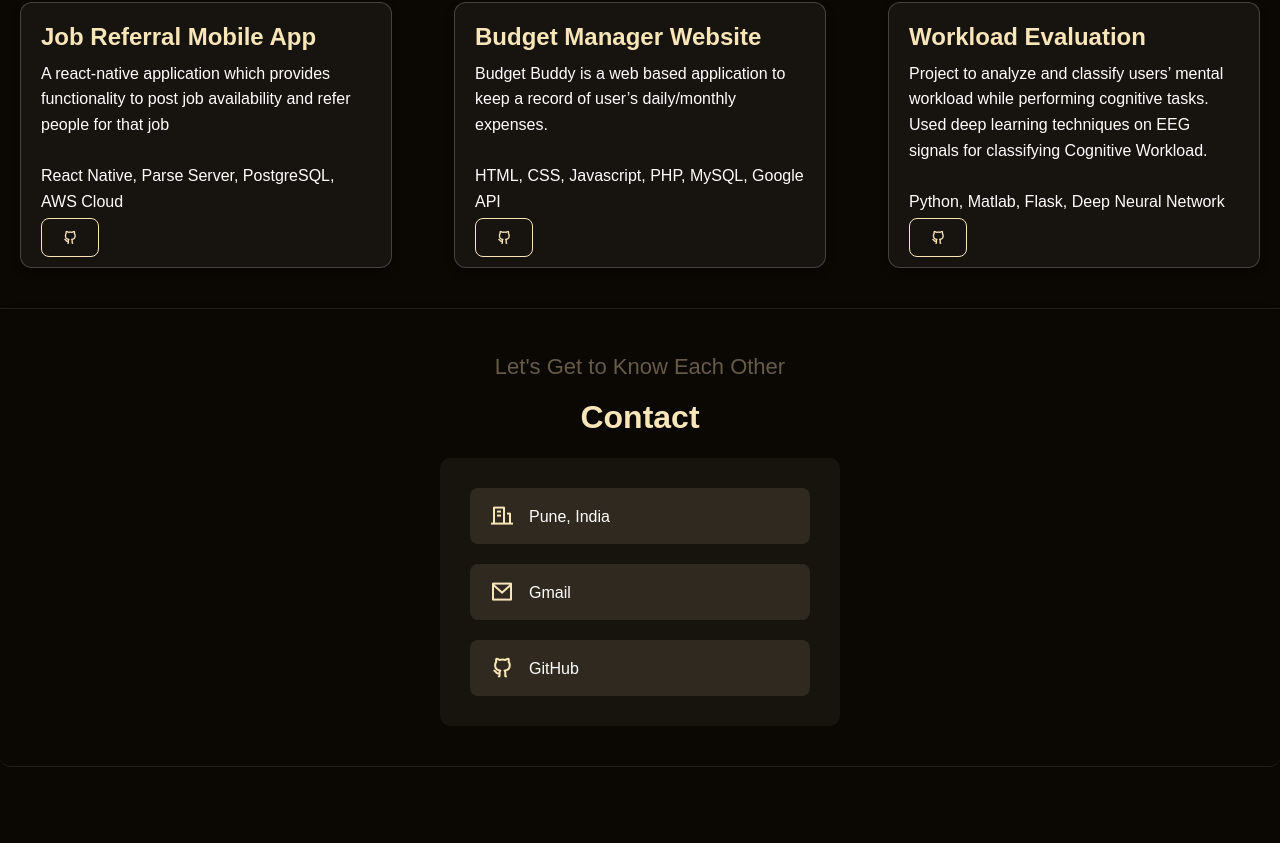
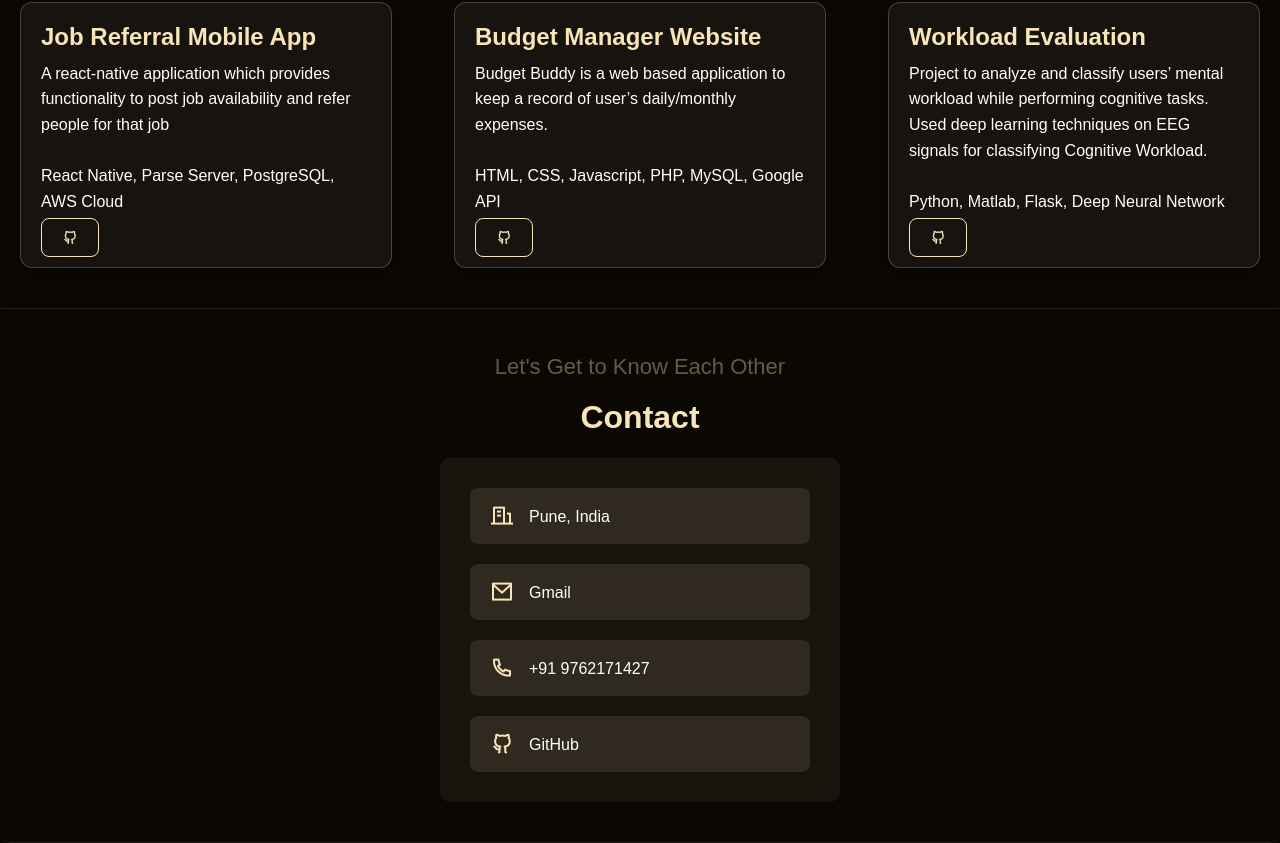
Before and after one commit to priyaghayal/portfolio, a React (Vite) app: page / in a window 1280 px wide. Shown: the part 1891-2734 px from the top of the page. Before the commit the page ends 2658 px from the top, so only its background shows below. Built offline with nearby package versions, Linux system fonts and the light colour scheme; a web font is replaced by a local one.

Commit message:
Update Contact.jsx

```diff
--- a/src/Components/Contact/Contact.jsx
+++ b/src/Components/Contact/Contact.jsx
@@ -18,6 +18,10 @@ function Contact() {
                     <p><a href="priyaghayal28@gmail.com" target="_blank">Gmail</a></p>
                 </div>
                 <div className={contactCSS.contact_detail}>
+                    <i className="ri-phone-line"></i>
+                    <p>+91 9762171427</p>
+                </div>
+                <div className={contactCSS.contact_detail}>
                     <i className="ri-github-line"></i>
                     <p><a href="https://github.com/priyaghayal" target="_blank">GitHub</a></p>
                 </div>
```
